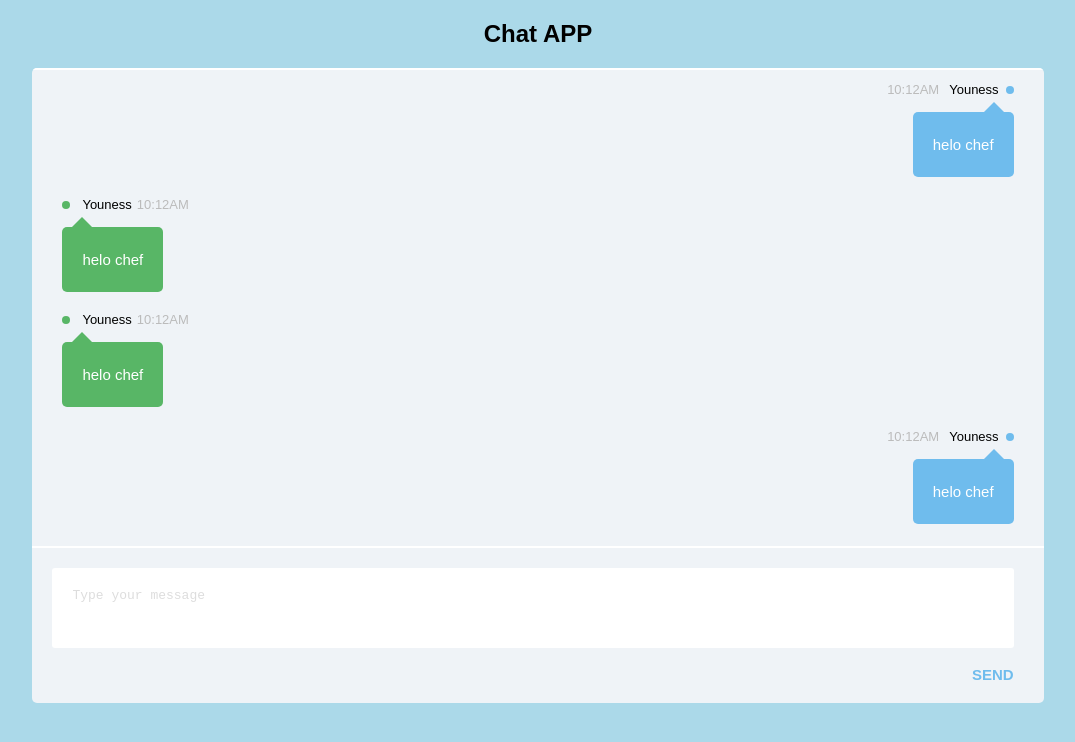
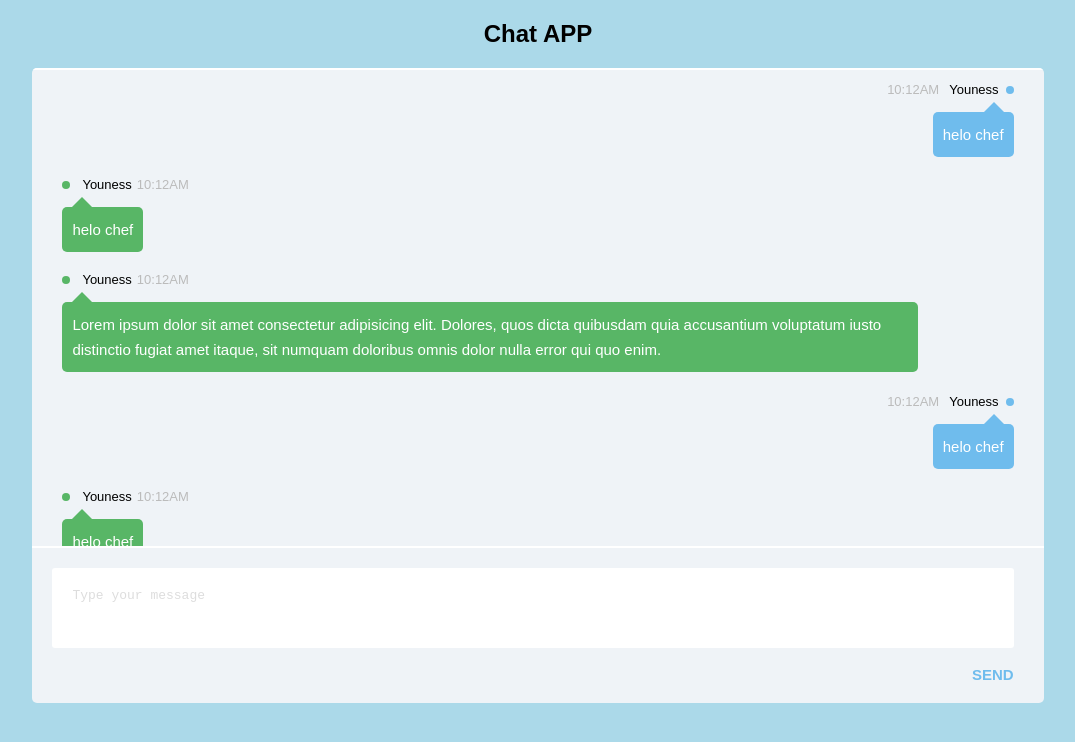
Before and after one commit to Boubakrifedi/Chat-Box, a React (Create React App) app: page / in a window 1280 px wide. Shown: the top 742 px of the page, without its empty margins (102-1177 px from the left). Built offline with nearby package versions, Linux system fonts and the light colour scheme.

Commit message:
change message padding

```diff
--- a/src/containers/MessagesContainer/index.jsx
+++ b/src/containers/MessagesContainer/index.jsx
@@ -18,7 +18,7 @@ const MessagesContainer = () => {
         from="you"
         date="10:12AM"
         name="Youness"
-        message="helo chef"
+        message="Lorem ipsum dolor sit amet consectetur adipisicing elit. Dolores, quos dicta quibusdam quia accusantium voluptatum iusto distinctio fugiat amet itaque, sit numquam doloribus omnis dolor nulla error qui quo enim."
       />
       <MessageItem
         from="me"
--- a/src/styles/main.css
+++ b/src/styles/main.css
@@ -100,7 +100,7 @@ main header h3 {
   margin-bottom: 5px;
 }
 #chat .message {
-  padding: 20px;
+  padding: 10px;
   color: #fff;
   line-height: 25px;
   max-width: 90%;
```
